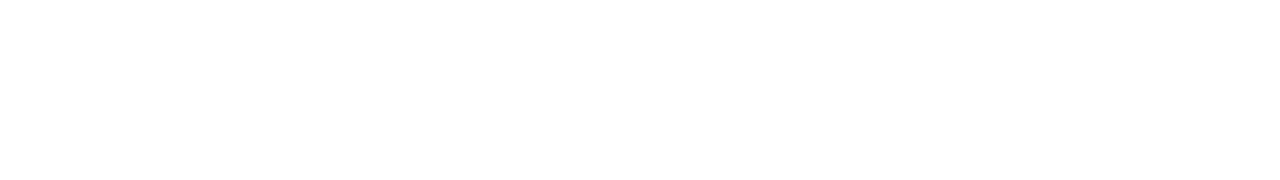
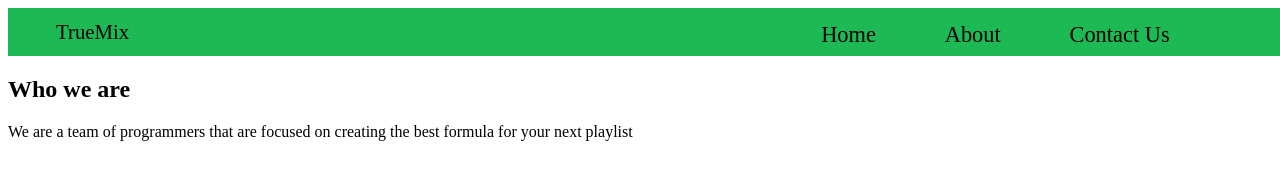
Before and after one commit to pt-spotify-song-suggester-3/marketing, a plain HTML site: page about.html in a window 1280 px wide. Drawn offline with Linux system fonts and the light colour scheme.

Commit message:
Added About Us page

```diff
--- a/about.html
+++ b/about.html
@@ -0,0 +1,28 @@
+<!DOCTYPE html>
+
+<head>
+    <meta name="viewport" content="width=device-width, initial-scale=1.0">
+    <link rel="stylesheet" href="index.css">
+</head>
+<body>
+    <nav>
+        <section class ="nav">
+            <p class="logo" href="index.html">
+                TrueMix
+            </p>
+            <div class="tabs">
+                <a href="index.html">Home</a>
+                <a href="about.html">About</a>
+                <a href="Contact Us">Contact Us</a>
+            </div>
+        </section>
+    </nav>
+    <section>
+        <h2>
+           Who we are
+        </h2>
+        <p>
+            We are a team  of programmers that are focused on creating the best formula for your next playlist
+        </p>
+    </section>
+</body>
```
Also changed, not shown: index.html (+1 -1 lines), about.css/about.css (added).
